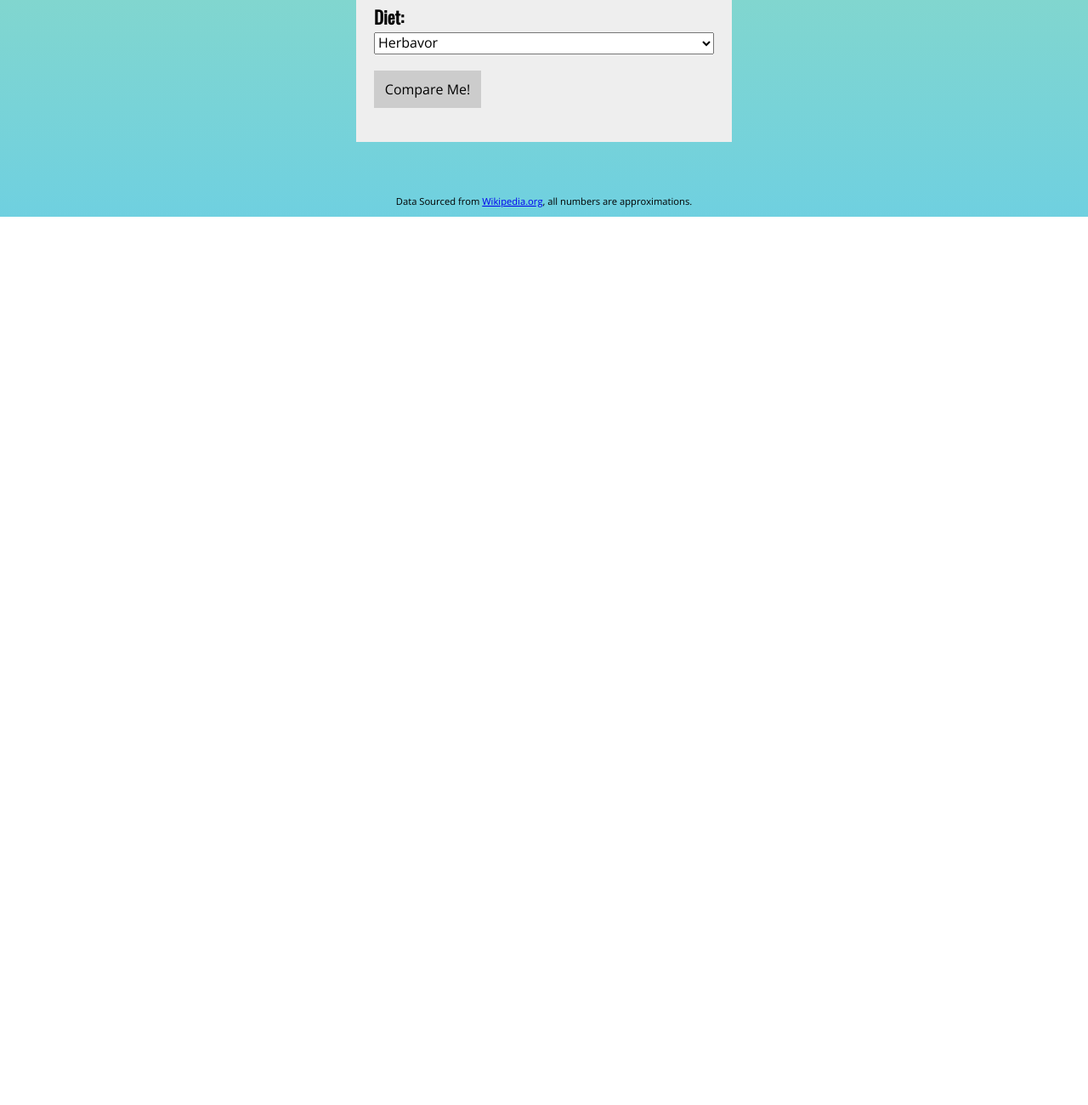
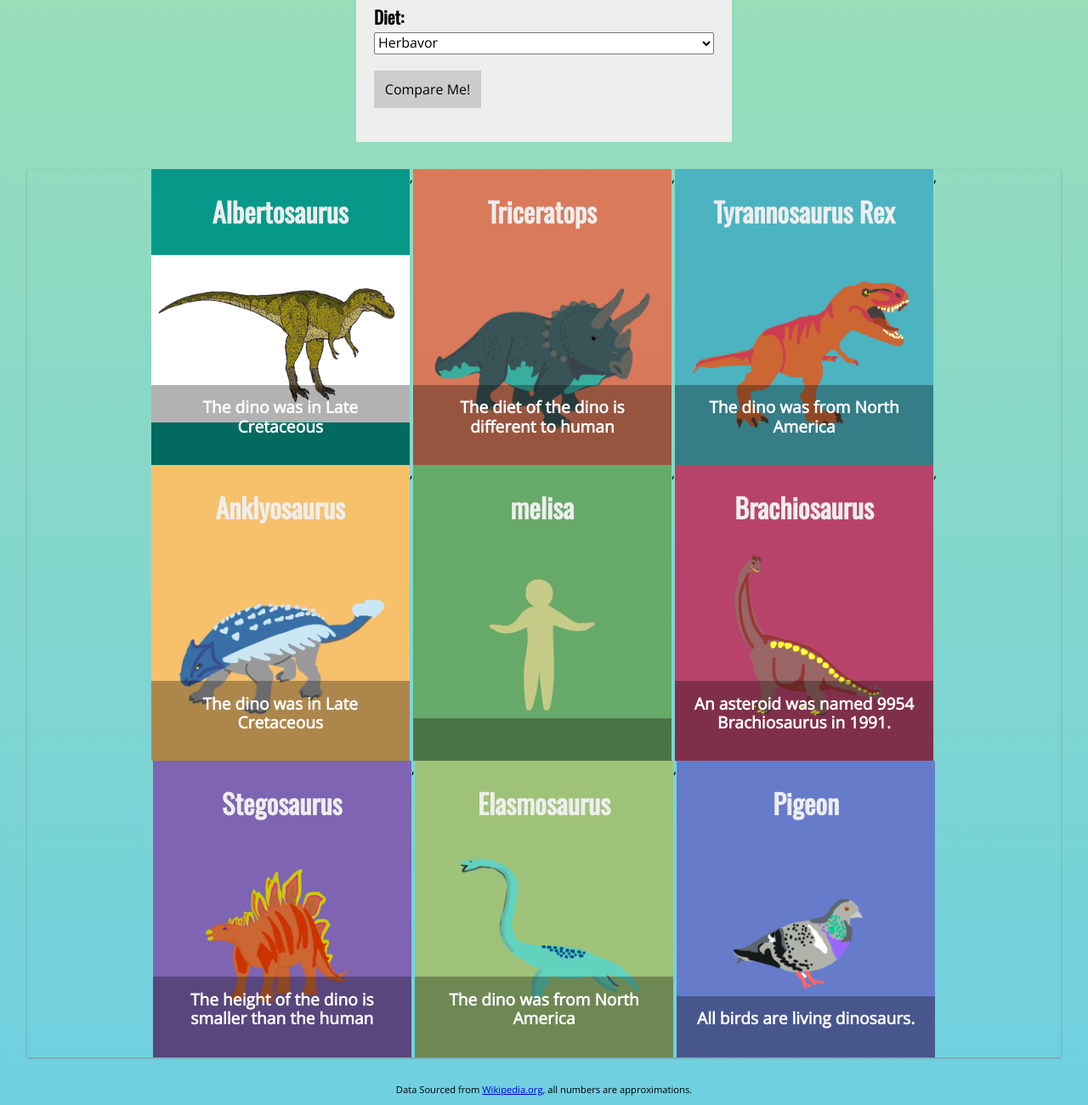
Before and after one commit to MelisaManios/FE-Programacion-orientada-a-objetos, a plain HTML site: page index.html in a window 1280 px wide. Shown: the part 601-1901 px from the top of the page at 85% size. Before the commit the page ends 856 px from the top, so only its background shows below. Drawn offline with nearby package versions, Linux system fonts and the light colour scheme; a web font is replaced by a local one.

Commit message:
feat:Human Object

```diff
--- a/app.css
+++ b/app.css
@@ -37,11 +37,12 @@ p {
 
 /* Grid Styles */
 #grid {
-    background: #fff url(images/tracks.png) no-repeat;
-    background-size: cover;
+    /* background: #fff url(images/tracks.png) no-repeat;
+    background-size: cover; */
     display: flex;
+    place-content: center;
     margin: 2em;
-    box-shadow: 0 1px 3px rgba(0,0,0,0.12), 0 1px 2px rgba(0,0,0,0.24);
+    box-shadow: 0 1px 3px rgba(0, 0, 0, 0.12), 0 1px 2px rgba(224, 20, 20, 0.24);
     flex-wrap: wrap;
 }
 
@@ -89,7 +90,7 @@ p {
 
 @media (min-width: 550px) {
     #grid div {
-        width: calc(100% / 3);
+        width: calc(100% /4);
     }
 }
 
--- a/app.js
+++ b/app.js
@@ -96,7 +96,70 @@
         this.fact = fact
         }
 
+        getHecho(human) {
+            const hecho = this.species === 'Pigeon' ? 0 : Math.round(Math.random() * 5);
+            if (hecho == 1) return this.getWeight(human.weight)
+            if (hecho == 2) return this.getHeight(human.height)
+            if (hecho == 3) return this.getDiet(human.diet)
+            if (hecho == 4) return `The dino was from ${this.where}`
+            if (hecho == 5) return `The dino was in ${this.when}`
+            return this.fact
+        }
 
+        getWeight(weightHuman) {
+            if (weightHuman == this.weight) return `The weight of the dino is equal to human`
+            return (weightHuman > this.weight)
+            ? `The weight of the dino is smaller than the human`
+            : `The weight of the dino is greater than the human`
+        }
+
+        getHeight(heightHuman) {
+            if (heightHuman == this.height) return `The height of the dino is equal to human`
+            return (heightHuman > this.height)
+            ? `The height of the dino is smaller than the human`
+            : `The height of the dino is greater than the human`
+        }
+
+        getDiet(dietHuman) {
+            return dietHuman == this.diet
+            ? `The diet of the dino is equal to human`
+            : `The diet of the dino is different to human`
+        }
+        }
+
+        const human = {
+        name: 'melisa',
+        height: 98,
+        weight: 78,
+        diet: 'carnivor'
+        }
+
+        const getHtmlHuman = (name) => (`
+        <div class="grid-item">
+            <h3>${name}</h3>
+            <img src="images/human.png">
+            <p></p>
+        </div>
+        `)
+
+        const getHtmlDino = (dino, human) => (`
+        <div class="grid-item">
+            <h3>${dino.species}</h3>
+            <img src="images/${dino.image}">
+            <p>${dino.getHecho(human)}</p>
+        </div>
+        `)
+
+        const dinos = getDinos().map(dino => getHtmlDino(new Dino(dino), human))
+        dinos.splice(4, 0, getHtmlHuman(human.name))
+
+        // document.getElementById('grid').appendChild(fragment);
+        document.querySelector('#grid').innerHTML = dinos
+
+
+    function obtenerDatos(){
+        let name =document.getElementById('name').value;
+    }
 
 
     // Create Human Object
```
